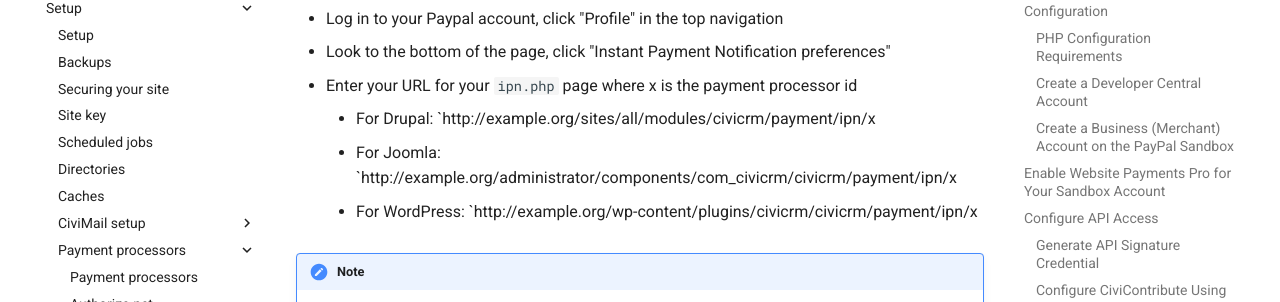
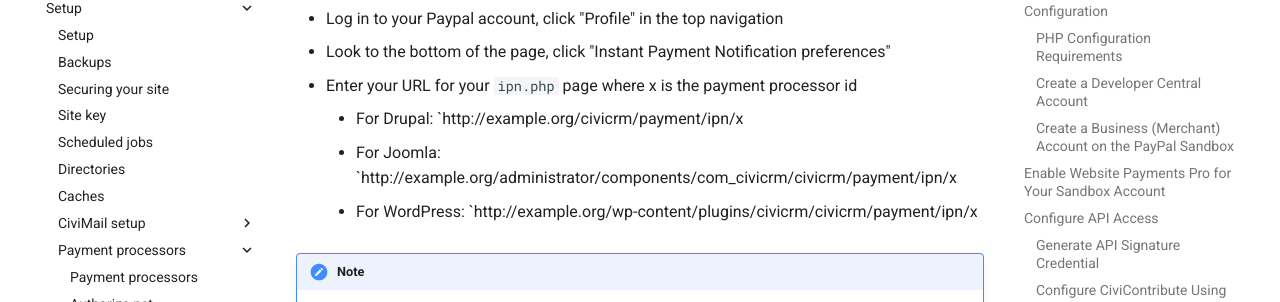
Before and after one commit to civicrm/civicrm-sysadmin-guide, an MkDocs documentation site: the page built from docs/setup/payment-processors/paypal-pro.md, in a window 1280 px wide and 900 px high, scrolled down 8718 px. Shown: the part 151-453 px from the top of the window. Built offline with MkDocs 1.6.1 and Material for MkDocs 9.7.7, drawn with Linux system fonts in a browser that asks for light colours; comment, search, counter and statistics services are not loaded; old or Windows-style settings are respelled for this version of MkDocs; part of the change alters nothing that is shown.

Commit message:
Fix drupal IPN

```diff
--- a/docs/setup/payment-processors/paypal-pro.md
+++ b/docs/setup/payment-processors/paypal-pro.md
@@ -236,7 +236,7 @@ Once you have added the Recurring feature to your existing Paypal Pro account, c
 * Log in to your Paypal account, click "Profile" in the top navigation
 * Look to the bottom of the page, click "Instant Payment Notification preferences"
 * Enter your URL for your `ipn.php` page where x is the payment processor id
-    * For Drupal: `http://example.org/sites/all/modules/civicrm/payment/ipn/x
+    * For Drupal: `http://example.org/civicrm/payment/ipn/x
     * For Joomla: `http://example.org/administrator/components/com_civicrm/civicrm/payment/ipn/x
     * For WordPress: `http://example.org/wp-content/plugins/civicrm/civicrm/payment/ipn/x
 
```
